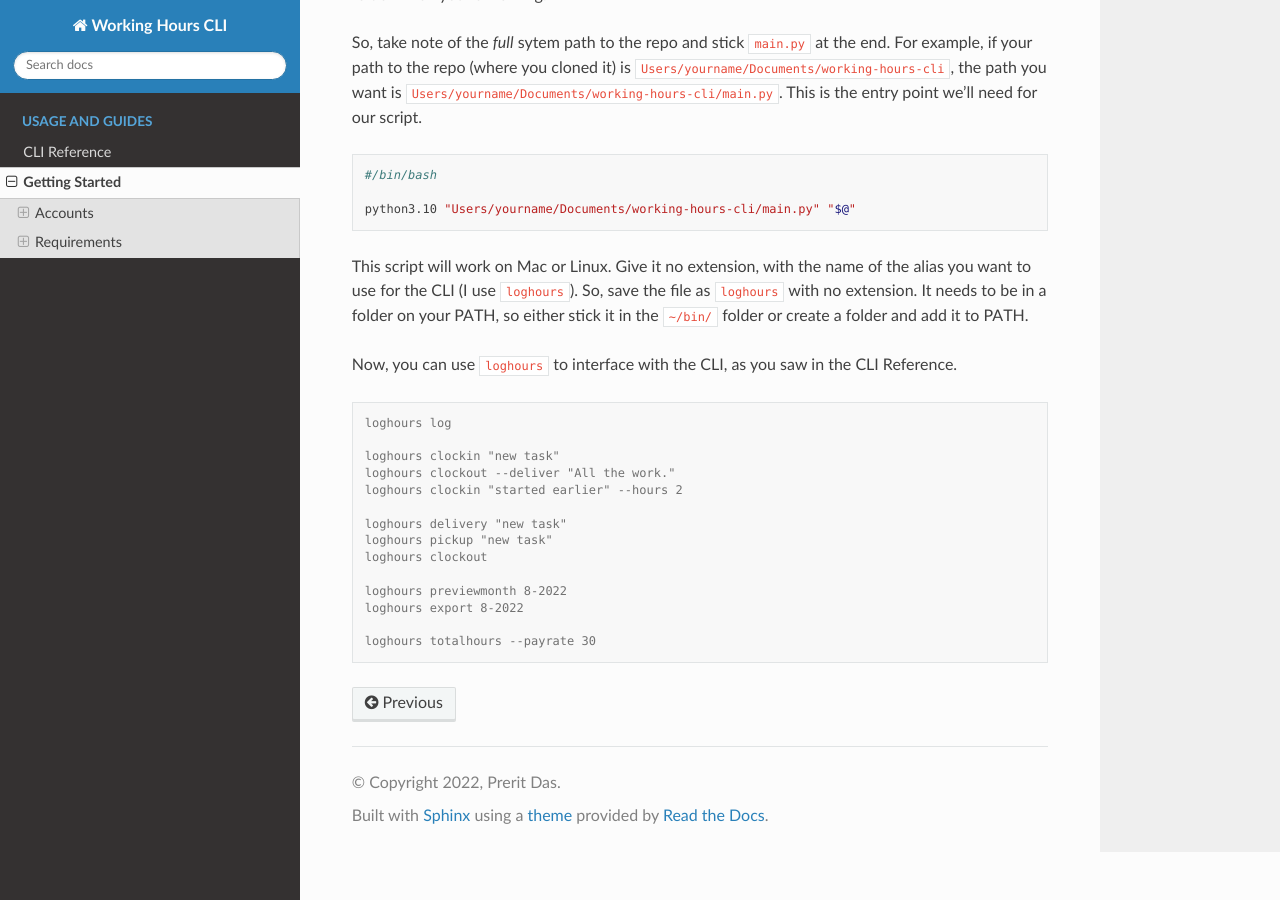
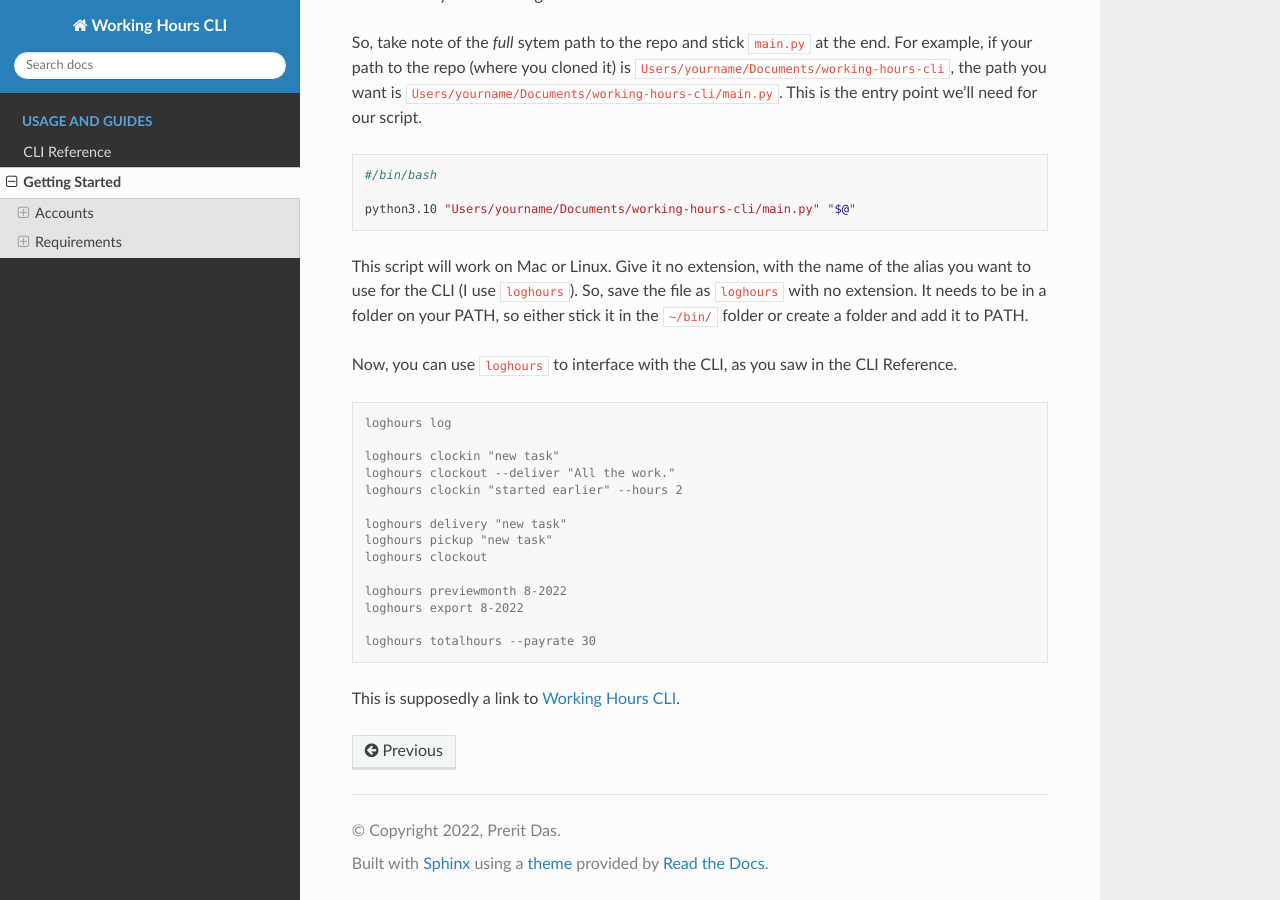
Before and after one commit to preritdas/working-hours-cli, a Sphinx documentation site: the page built from docs/source/gettingstarted.md, in a window 1280 px wide and 900 px high, scrolled down 3413 px. Built offline with Sphinx 7.4.7 and the Read the Docs theme 2.0.0, drawn with Linux system fonts in a browser that asks for light colours.

Commit message:
Link to index test.

````diff
--- a/docs/source/gettingstarted.md
+++ b/docs/source/gettingstarted.md
@@ -173,3 +173,6 @@ loghours export 8-2022
 
 loghours totalhours --payrate 30
 ```
+
+
+This is supposedly a link to {doc}`index`.
````
